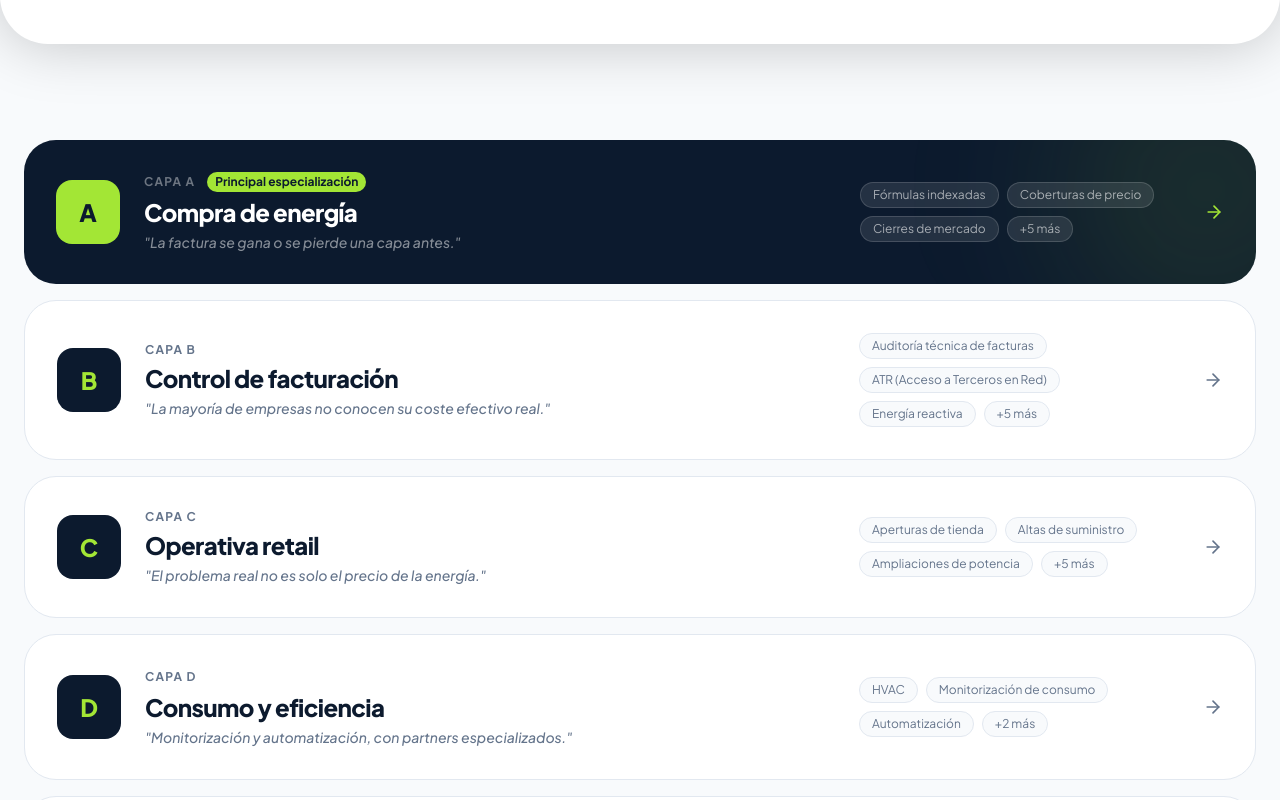
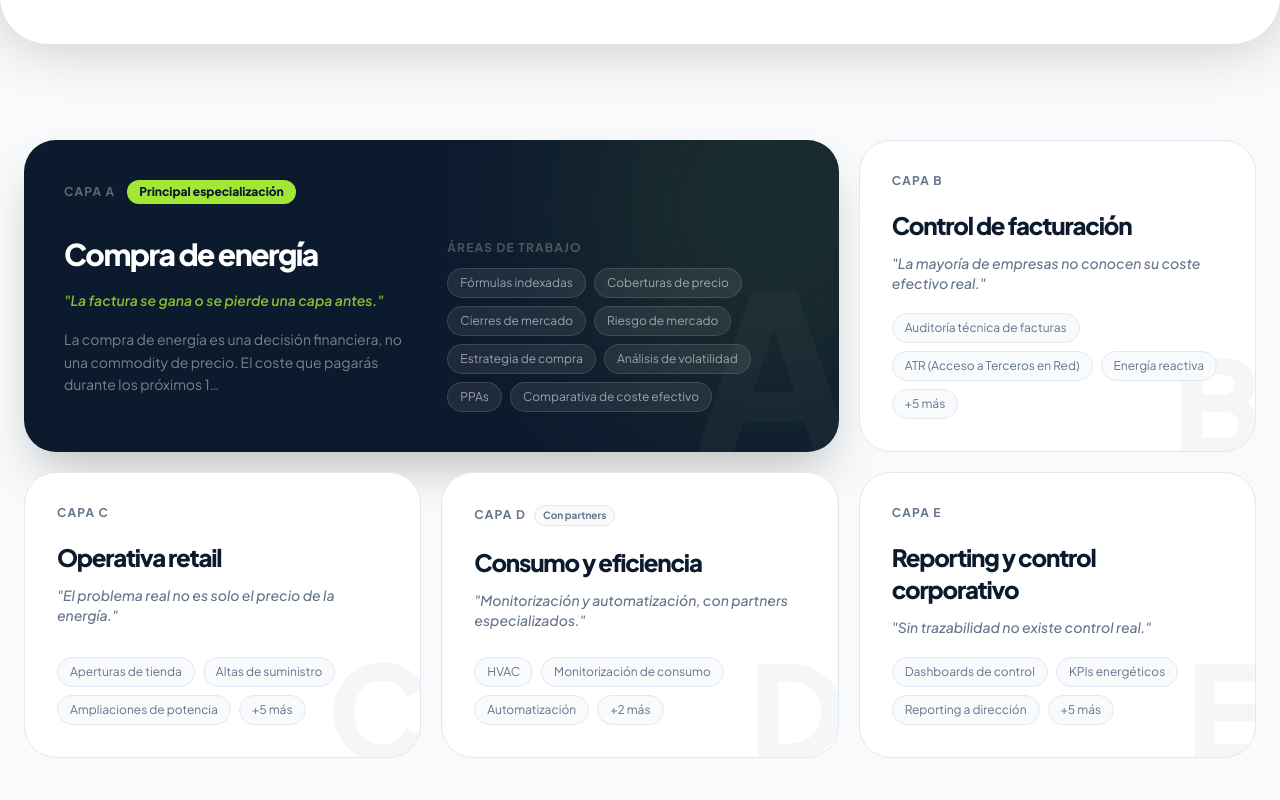
Before and after one commit to carlotalopezcarracedo/reduce, a React (Vite) app: page /modelo in a window 1280 px wide. Shown: the part 871-1671 px from the top of the page. Built offline with nearby package versions, Linux system fonts and the light colour scheme.

Commit message:
Update LayersIndex.tsx

```diff
--- a/src/pages/layers/LayersIndex.tsx
+++ b/src/pages/layers/LayersIndex.tsx
@@ -72,81 +72,89 @@ export function LayersIndex() {
         </div>
       </section>
 
-      {/* Layer list */}
+      {/* Layer bento grid */}
       <section className="relative z-0 -mt-12 pt-36 pb-24 px-6 bg-brand-light">
-        <div className="max-w-7xl mx-auto space-y-4">
-          {LAYERS.map((layer, index) => (
-            <Link
-              key={layer.id}
-              to={`/modelo/${layer.slug}`}
-              className={`group flex flex-col md:flex-row md:items-center gap-6 rounded-[2rem] p-8 hover:-translate-y-0.5 transition-all duration-300 relative overflow-hidden ${
-                index === 0
-                  ? 'bg-brand-dark hover:shadow-[0_20px_60px_rgba(12,26,46,0.25)]'
-                  : 'bg-white border border-border hover:border-brand-dark hover:shadow-xl'
-              }`}
-            >
-              {index === 0 && (
-                <div className="absolute right-0 top-0 w-[300px] h-[300px] bg-brand-green/10 rounded-full blur-[80px] translate-x-1/3 -translate-y-1/3 pointer-events-none" />
+        <div className="max-w-7xl mx-auto grid lg:grid-cols-3 gap-5">
+
+          {/* Card A — featured col-span-2 */}
+          <Link to={`/modelo/${LAYERS[0].slug}`} className="group lg:col-span-2 rounded-[2rem] p-10 bg-brand-dark relative overflow-hidden hover:-translate-y-1 transition-all duration-300 shadow-2xl hover:shadow-[0_30px_80px_rgba(12,26,46,0.35)] flex flex-col gap-8">
+            <div className="absolute right-0 top-0 w-[400px] h-[400px] bg-brand-green/10 rounded-full blur-[100px] translate-x-1/3 -translate-y-1/3 pointer-events-none" />
+            <div className="absolute -right-4 -bottom-6 text-[220px] font-black text-white/[0.03] select-none pointer-events-none leading-none">A</div>
+
+            <div className="flex items-start justify-between relative z-10">
+              <div className="flex items-center gap-3">
+                <span className="text-xs font-bold uppercase tracking-widest text-white/35">Capa A</span>
+                <span className="text-xs font-black bg-brand-green text-brand-dark px-3 py-1 rounded-full">Principal especialización</span>
+              </div>
+              <ArrowRight className="w-5 h-5 text-brand-green opacity-0 group-hover:opacity-100 group-hover:translate-x-1 transition-all" />
+            </div>
+
+            <div className="grid sm:grid-cols-2 gap-8 relative z-10 flex-1">
+              <div className="flex flex-col gap-4">
+                <h2 className="text-3xl font-black tracking-tighter text-white leading-tight">{LAYERS[0].title}</h2>
+                <p className="text-brand-green/80 text-sm font-semibold italic leading-relaxed">"{LAYERS[0].tagline}"</p>
+                <p className="text-white/45 text-sm leading-relaxed">{LAYERS[0].intro.slice(0, 120)}…</p>
+              </div>
+              <div className="flex flex-col justify-end gap-3">
+                <p className="text-xs font-bold uppercase tracking-widest text-white/25">Áreas de trabajo</p>
+                <div className="flex flex-wrap gap-2">
+                  {LAYERS[0].topics.map((t) => (
+                    <span key={t} className="text-xs bg-white/8 border border-white/12 text-white/55 px-3 py-1.5 rounded-full">{t}</span>
+                  ))}
+                </div>
+              </div>
+            </div>
+          </Link>
+
+          {/* Card B */}
+          <Link to={`/modelo/${LAYERS[1].slug}`} className="group rounded-[2rem] p-8 bg-white border border-border hover:border-brand-dark hover:shadow-xl hover:-translate-y-1 transition-all duration-300 relative overflow-hidden flex flex-col gap-5">
+            <div className="absolute -right-2 -bottom-4 text-[130px] font-black text-brand-dark/[0.04] select-none pointer-events-none leading-none">B</div>
+            <div className="flex items-center justify-between relative z-10">
+              <span className="text-xs font-bold uppercase tracking-widest text-muted">Capa B</span>
+              <ArrowRight className="w-4 h-4 text-muted opacity-0 group-hover:opacity-100 group-hover:translate-x-1 transition-all" />
+            </div>
+            <div className="relative z-10 flex-1 flex flex-col gap-3">
+              <h2 className="text-2xl font-black tracking-tighter text-brand-dark">{LAYERS[1].title}</h2>
+              <p className="text-sm italic font-medium text-muted">"{LAYERS[1].tagline}"</p>
+            </div>
+            <div className="flex flex-wrap gap-2 relative z-10">
+              {LAYERS[1].topics.slice(0, 3).map((t) => (
+                <span key={t} className="text-xs bg-brand-light border border-border text-muted px-3 py-1.5 rounded-full">{t}</span>
+              ))}
+              {LAYERS[1].topics.length > 3 && (
+                <span className="text-xs bg-brand-light border border-border text-muted px-3 py-1.5 rounded-full">+{LAYERS[1].topics.length - 3} más</span>
               )}
+            </div>
+          </Link>
 
-              <div className={`flex-shrink-0 w-16 h-16 rounded-2xl flex items-center justify-center transition-all duration-300 relative z-10 ${
-                index === 0
-                  ? 'bg-brand-green group-hover:scale-110'
-                  : 'bg-brand-dark group-hover:bg-brand-green'
-              }`}>
-                <span className={`text-2xl font-black transition-colors ${
-                  index === 0 ? 'text-brand-dark' : 'text-brand-green group-hover:text-brand-dark'
-                }`}>
-                  {layer.id}
-                </span>
-              </div>
-
-              <div className="flex-1 min-w-0 relative z-10">
-                <div className="flex items-center gap-3 mb-1">
-                  <span className={`text-xs font-bold uppercase tracking-widest ${index === 0 ? 'text-white/40' : 'text-muted'}`}>
-                    Capa {layer.id}
-                  </span>
-                  {index === 0 && (
-                    <span className="text-xs font-bold bg-brand-green text-brand-dark px-2 py-0.5 rounded-full">
-                      Principal especialización
-                    </span>
-                  )}
+          {/* Cards C, D, E */}
+          {LAYERS.slice(2).map((layer) => (
+            <Link key={layer.id} to={`/modelo/${layer.slug}`} className="group rounded-[2rem] p-8 bg-white border border-border hover:border-brand-dark hover:shadow-xl hover:-translate-y-1 transition-all duration-300 relative overflow-hidden flex flex-col gap-5">
+              <div className="absolute -right-2 -bottom-4 text-[130px] font-black text-brand-dark/[0.04] select-none pointer-events-none leading-none">{layer.id}</div>
+              <div className="flex items-center justify-between relative z-10">
+                <div className="flex items-center gap-2">
+                  <span className="text-xs font-bold uppercase tracking-widest text-muted">Capa {layer.id}</span>
                   {layer.honestNote && (
-                    <span className="text-xs font-bold bg-white/10 text-white/50 px-2 py-0.5 rounded-full">Con partners</span>
+                    <span className="text-[10px] font-bold bg-brand-light border border-border text-muted px-2 py-0.5 rounded-full">Con partners</span>
                   )}
                 </div>
-                <h2 className={`text-2xl font-black tracking-tight ${index === 0 ? 'text-white' : 'text-brand-dark'}`}>
-                  {layer.title}
-                </h2>
-                <p className={`text-sm mt-1 italic font-medium ${index === 0 ? 'text-white/50' : 'text-muted'}`}>
-                  "{layer.tagline}"
-                </p>
+                <ArrowRight className="w-4 h-4 text-muted opacity-0 group-hover:opacity-100 group-hover:translate-x-1 transition-all" />
               </div>
-
-              <div className="flex flex-wrap gap-2 md:max-w-xs relative z-10">
+              <div className="relative z-10 flex-1 flex flex-col gap-3">
+                <h2 className="text-2xl font-black tracking-tighter text-brand-dark">{layer.title}</h2>
+                <p className="text-sm italic font-medium text-muted">"{layer.tagline}"</p>
+              </div>
+              <div className="flex flex-wrap gap-2 relative z-10">
                 {layer.topics.slice(0, 3).map((t) => (
-                  <span key={t} className={`text-xs px-3 py-1 rounded-full ${
-                    index === 0
-                      ? 'bg-white/10 text-white/60 border border-white/15'
-                      : 'bg-brand-light border border-border text-muted'
-                  }`}>
-                    {t}
-                  </span>
+                  <span key={t} className="text-xs bg-brand-light border border-border text-muted px-3 py-1.5 rounded-full">{t}</span>
                 ))}
                 {layer.topics.length > 3 && (
-                  <span className={`text-xs px-3 py-1 rounded-full ${
-                    index === 0 ? 'bg-white/10 text-white/60 border border-white/15' : 'bg-brand-light border border-border text-muted'
-                  }`}>
-                    +{layer.topics.length - 3} más
-                  </span>
+                  <span className="text-xs bg-brand-light border border-border text-muted px-3 py-1.5 rounded-full">+{layer.topics.length - 3} más</span>
                 )}
               </div>
-
-              <ArrowRight className={`w-5 h-5 flex-shrink-0 group-hover:translate-x-1 transition-all relative z-10 ${
-                index === 0 ? 'text-brand-green' : 'text-muted group-hover:text-brand-dark'
-              }`} />
             </Link>
           ))}
+
         </div>
       </section>
 
```
